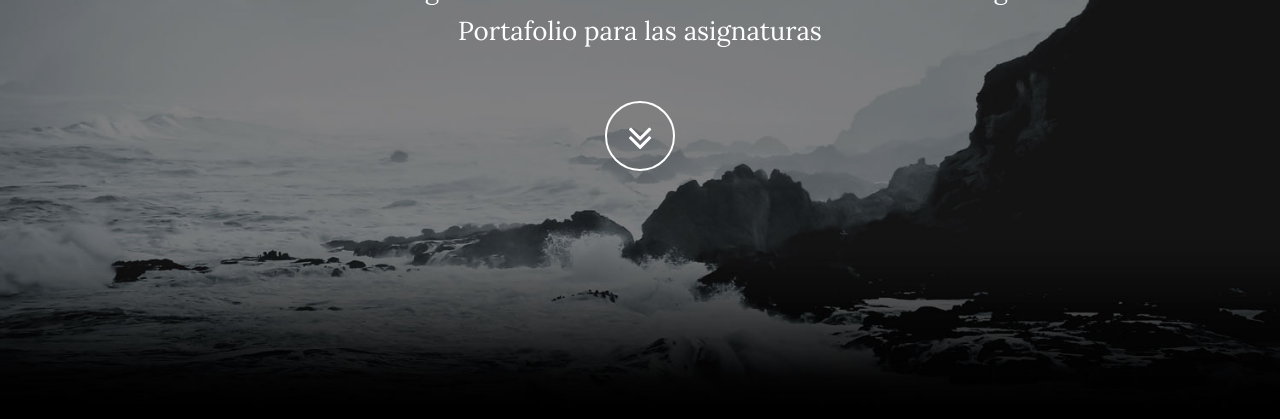
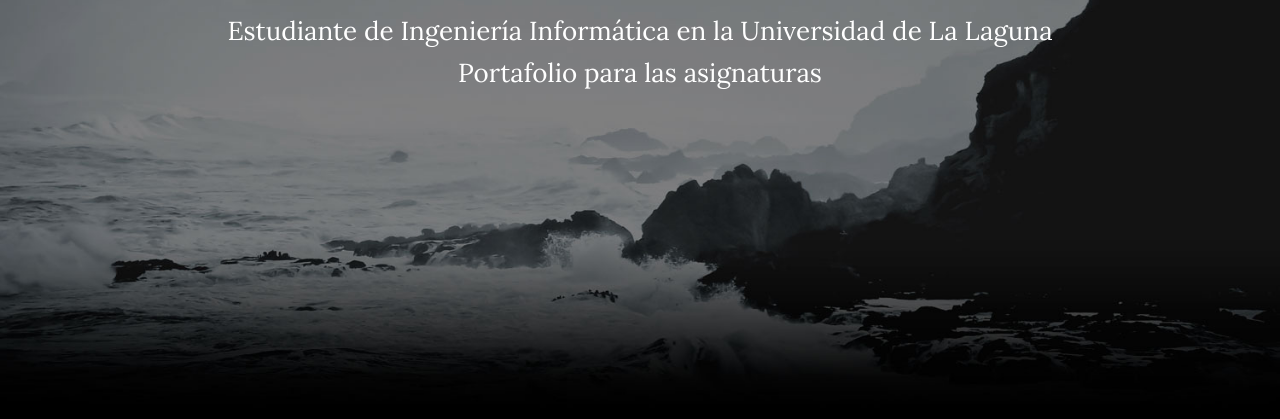
Before and after one commit to Oscar-Dmc/alu0100705638.github.io, a plain HTML site: page index.html in a window 1280 px wide. Shown: the part 381-800 px from the top of the page. Drawn offline with nearby package versions, Linux system fonts and the light colour scheme; some packages are replaced by stand-ins of ours; files that its build step writes are made by us from their sources.

Commit message:
Corregimos aspectos visuales de la pagina

```diff
--- a/index.html
+++ b/index.html
@@ -34,7 +34,8 @@
                     <i class="fa fa-bars"></i>
                 </button>
                 <a class="navbar-brand page-scroll" href="#page-top">
-                    <i class="fa fa-play-circle"></i>  <span class="light">Óscar</span> Dmc
+                    <i class="fa fa-play-circle"></i>
+                    <span class="light">Óscar</span> Dmc
                 </a>
             </div>
 
@@ -69,9 +70,9 @@
                     <div class="col-md-10 col-md-offset-1">
                         <h1 class="brand-heading">Óscar D. Martín Cabrera</h1>
                         <p class="intro-text">Estudiante de Ingeniería Informática en la Universidad de La Laguna <br>Portafolio para las asignaturas</p>
-                        <a href="#about" class="btn btn-circle page-scroll">
-                            <i class="fa fa-angle-double-down animated"></i>
-                        </a>
+                        <!--<a href="#about" class="btn btn-circle page-scroll">
+                            <i class="fa fa-angle-double-down animated">v</i>
+                        </a>-->
                     </div>
                 </div>
             </div>
```
